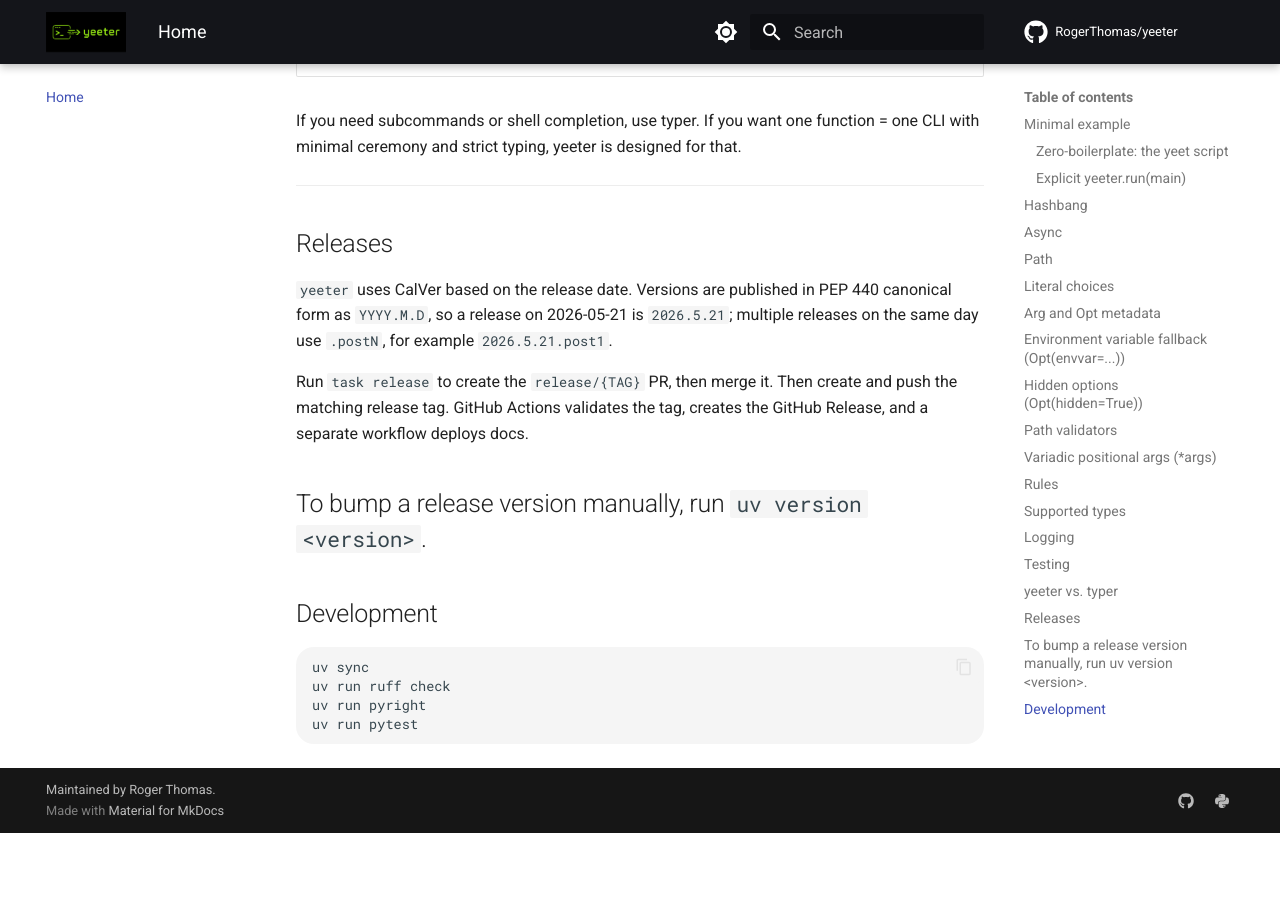
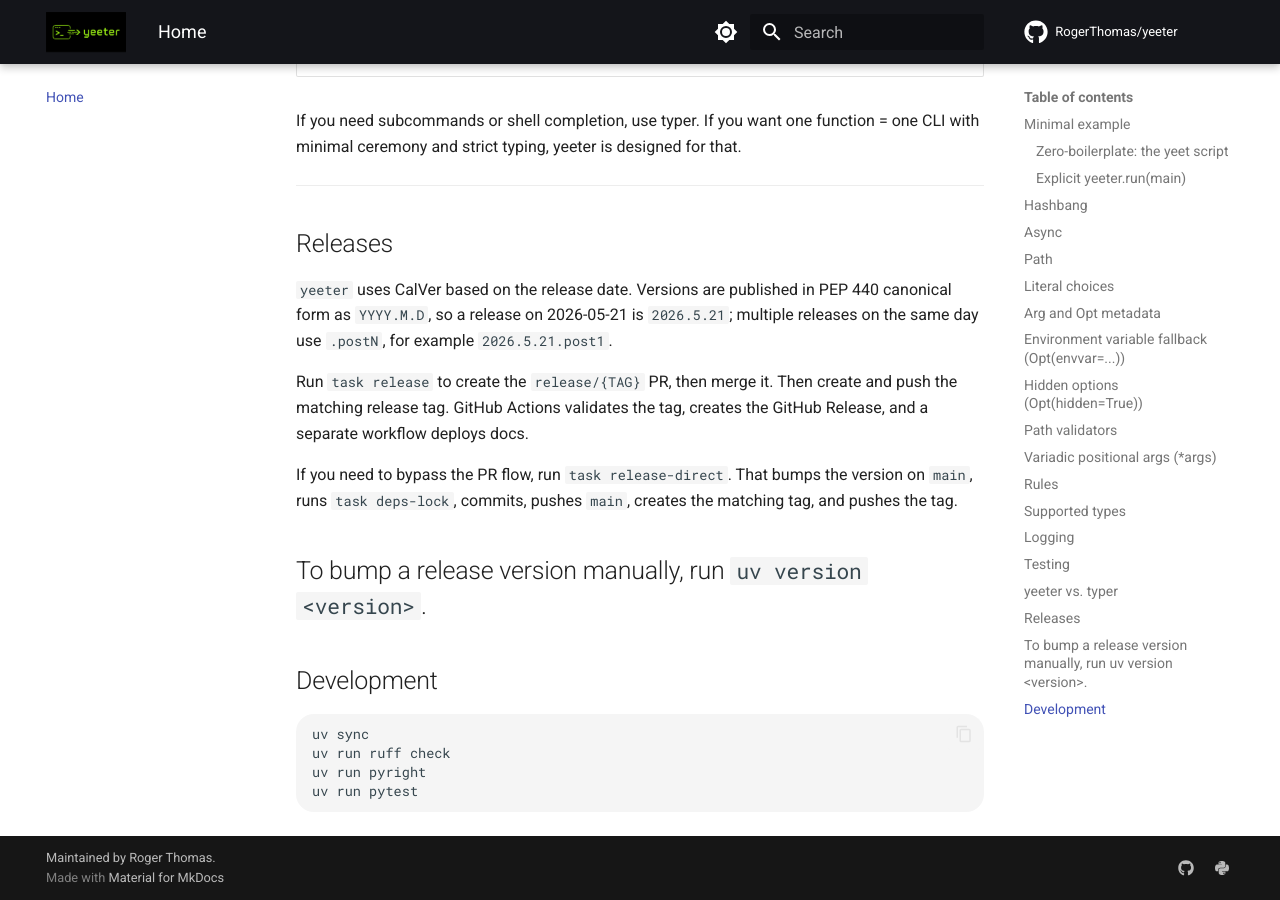
Before and after one commit to RogerThomas/yeeter, an MkDocs documentation site: the page built from docs/index.md, in a window 1280 px wide and 900 px high, scrolled down 8840 px. Built offline with MkDocs 1.6.1 and Material for MkDocs 9.7.7, drawn with Linux system fonts in a browser that asks for light colours; comment, search, counter and statistics services are not loaded; before the commit the page ends 9673 px from its top, so only the background shows below that.

Commit message:
feat: add direct release task

```diff
--- a/README.md
+++ b/README.md
@@ -429,6 +429,10 @@ Then create and push the matching release tag. GitHub Actions validates
 the tag, creates the GitHub Release, and a separate workflow deploys
 docs.
 
+If you need to bypass the PR flow, run `task release-direct`. That bumps
+the version on `main`, runs `task deps-lock`, commits, pushes `main`,
+creates the matching tag, and pushes the tag.
+
 To bump a release version manually, run `uv version <version>`.
 ---
 
--- a/Taskfile.yml
+++ b/Taskfile.yml
@@ -56,6 +56,11 @@ tasks:
     cmds:
       - bash ./scripts/release.sh {{.CLI_ARGS}}
 
+  release-direct:
+    desc: Create and push a release directly from main
+    cmds:
+      - bash ./scripts/release_direct.sh {{.CLI_ARGS}}
+
   docs-test:
     desc: Test if documentation can be built without warnings or errors
     cmds:
```
Also changed, not shown: release-strategy.md (+9 -0 lines), 1 other file.
